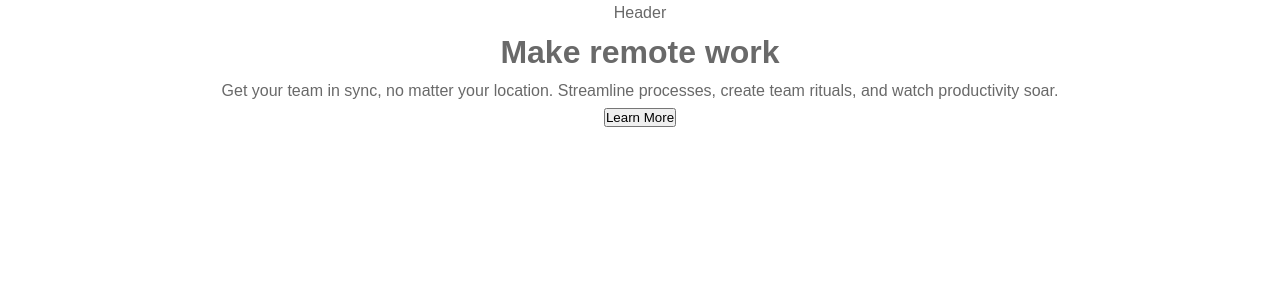
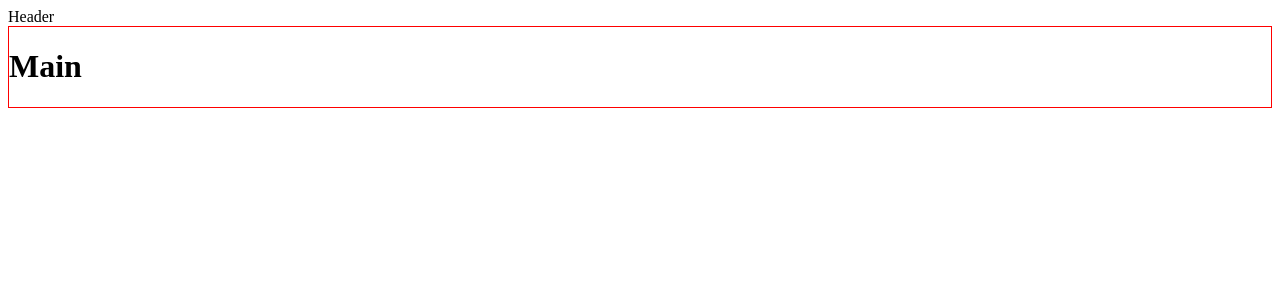
Before and after one commit to xaviguasch/intro-section-with-dropdown-navigation-frontendmentor-challenge-prac, a React (Create React App) app: page / in a window 1280 px wide. Shown: the top 300 px of the page. Built offline with nearby package versions, Linux system fonts and the light colour scheme.

Commit message:
added Styled Components initial setup to the project

```diff
--- a/package.json
+++ b/package.json
@@ -35,5 +35,8 @@
       "last 1 firefox version",
       "last 1 safari version"
     ]
+  },
+  "devDependencies": {
+    "babel-plugin-styled-components": "^2.0.7"
   }
 }
--- a/src/App.js
+++ b/src/App.js
@@ -1,15 +1,27 @@
-import { WrapperDiv } from './components/styles/App.styles'
-
 import Header from './components/Header'
 import Main from './components/Main'
 
+import styled from 'styled-components'
+
+const Button = styled.a`
+  /* This renders the buttons above... Edit me! */
+  display: inline-block;
+  border-radius: 3px;
+  padding: 0.5rem 0;
+  margin: 0.5rem 1rem;
+  width: 11rem;
+  background: transparent;
+  color: white;
+  border: 2px solid white;
+`
+
 function App() {
   return (
-    <WrapperDiv>
+    <>
       <Header />
 
       <Main />
-    </WrapperDiv>
+    </>
   )
 }
 
--- a/src/components/Main.js
+++ b/src/components/Main.js
@@ -1,19 +1,12 @@
 import React from 'react'
 
-import { ContainerDiv } from './styles/Main.styles'
+import { MainDiv } from './styles/Main.styles'
 
 const Main = () => {
   return (
-    <ContainerDiv>
-      <div className='CopyDiv'>
-        <h1 className='CopyTitleH1'>Make remote work</h1>
-        <p className='TextP'>
-          Get your team in sync, no matter your location. Streamline processes, create
-          team rituals, and watch productivity soar.
-        </p>
-        <button>Learn More</button>
-      </div>
-    </ContainerDiv>
+    <MainDiv>
+      <h1>Main</h1>
+    </MainDiv>
   )
 }
 
--- a/src/components/styles/App.styles.js
+++ /dev/null
@@ -1,3 +0,0 @@
-import styled from 'styled-components'
-
-export const WrapperDiv = styled.div``
--- a/src/components/styles/GlobalStyle.js
+++ /dev/null
@@ -1,91 +0,0 @@
-import * as styled from 'styled-components'
-
-import { createGlobalStyle } from 'styled-components'
-
-export const GlobalStyle = styled.createGlobalStyle`
-  @import url('https://fonts.googleapis.com/css2?family=Epilogue:wght@500;700&display=swap');
-
-  *,
-  *::before,
-  *::after {
-    box-sizing: border-box;
-    margin: 0;
-    padding: 0;
-  }
-
-  /* ================== */
-  /* Custom properties */
-  /* ================== */
-
-  :root {
-    --ff-main: 'Epilogue', sans-serif;
-
-    /* --fw-light: 300; */
-    /* --fw-regular: 400; */
-    --fw-medium: 500;
-    /* --fw-semi-bold: 600; */
-    --fw-bold: 700;
-
-    --fs-07: 0.438rem;
-    --fs-08: 0.5em;
-    --fs-09: 0.563em;
-    --fs-10: 0.625rem;
-    --fs-11: 0.688em;
-    --fs-12: 0.75rem;
-    --fs-13: 0.813rem;
-    --fs-14: 0.875rem;
-    --fs-15: 0.938rem;
-    --fs-16: 1rem;
-    --fs-18: 1.125rem;
-    --fs-20: 1.25rem;
-    --fs-22: 1.375rem;
-    --fs-24: 1.5rem;
-    --fs-26: 1.625rem;
-    --fs-28: 1.75rem;
-    --fs-30: 1.875em;
-    --fs-32: 2rem;
-    --fs-36: 2.25rem;
-    --fs-40: 2.5rem;
-    --fs-48: 3rem;
-    --fs-56: 3.5rem;
-    --fs-60: 3.75rem;
-    --fs-64: 4rem;
-    --fs-72: 4.5rem;
-    --fs-80: 5rem;
-
-    /* Text */
-    --clr-almost-white-text: hsla(0, 0%, 98%, 1);
-    --clr-black-text: hsla(0, 0%, 8%, 1);
-    --clr-medium-grey-text: hsla(0, 0%, 41%, 1);
-
-    /* Background  */
-    --clr-white-bg: hsla(0, 0%, 100%, 1);
-  }
-
-  body {
-    background: var(--clr-white-bg);
-
-    color: var(--clr-medium-grey-text);
-    font-family: var(--ff-main);
-    font-size: var(--fs-16);
-    font-weight: var(--fw-regular);
-    line-height: 1.625;
-    text-align: center;
-  }
-
-  img {
-    display: block;
-    max-width: 100%;
-  }
-
-  ul {
-    list-style: none;
-  }
-
-  /* ================== */
-  /* Buttons & inputs */
-  /* ================== */
-
-  button {
-  }
-`
--- a/src/components/styles/Main.styles.js
+++ b/src/components/styles/Main.styles.js
@@ -1,3 +1,5 @@
-import styled from 'styled-components'
+import styled from 'styled-components/macro'
 
-export const ContainerDiv = styled.div``
+export const MainDiv = styled.div`
+  border: 1px red solid;
+`
--- a/src/components/styles/Utilities.styles.js
+++ /dev/null
@@ -1,3 +0,0 @@
-import styled from 'styled-components'
-
-export const UtilityDiv = styled.div``
--- a/src/index.js
+++ b/src/index.js
@@ -2,12 +2,9 @@ import React from 'react'
 import ReactDOM from 'react-dom/client'
 import App from './App'
 
-import { GlobalStyle } from './components/styles/GlobalStyle'
-
 const root = ReactDOM.createRoot(document.getElementById('root'))
 root.render(
   <React.StrictMode>
-    <GlobalStyle />
     <App />
   </React.StrictMode>
 )
```
Also changed, not shown: src/components/Navigation.js (+15 -0 lines), 1 other file (tests, documents, lock files or other folders).
